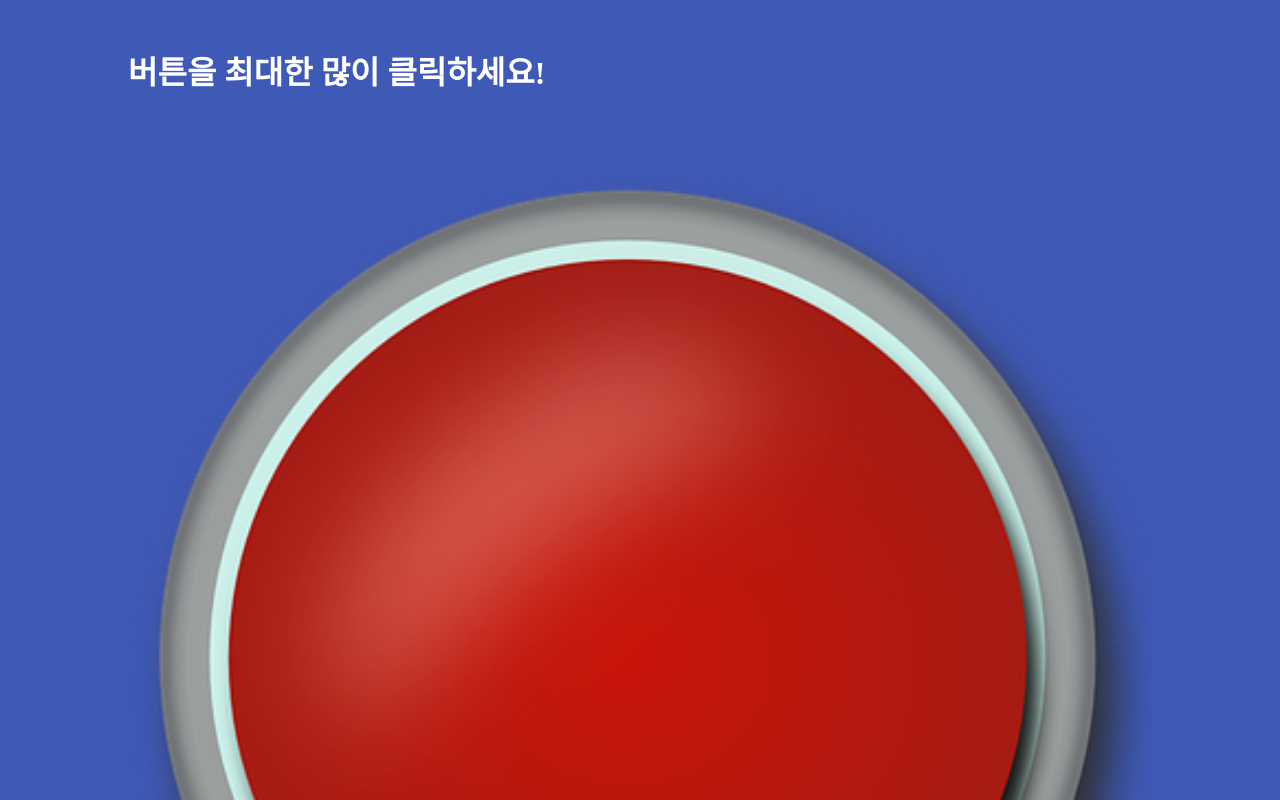
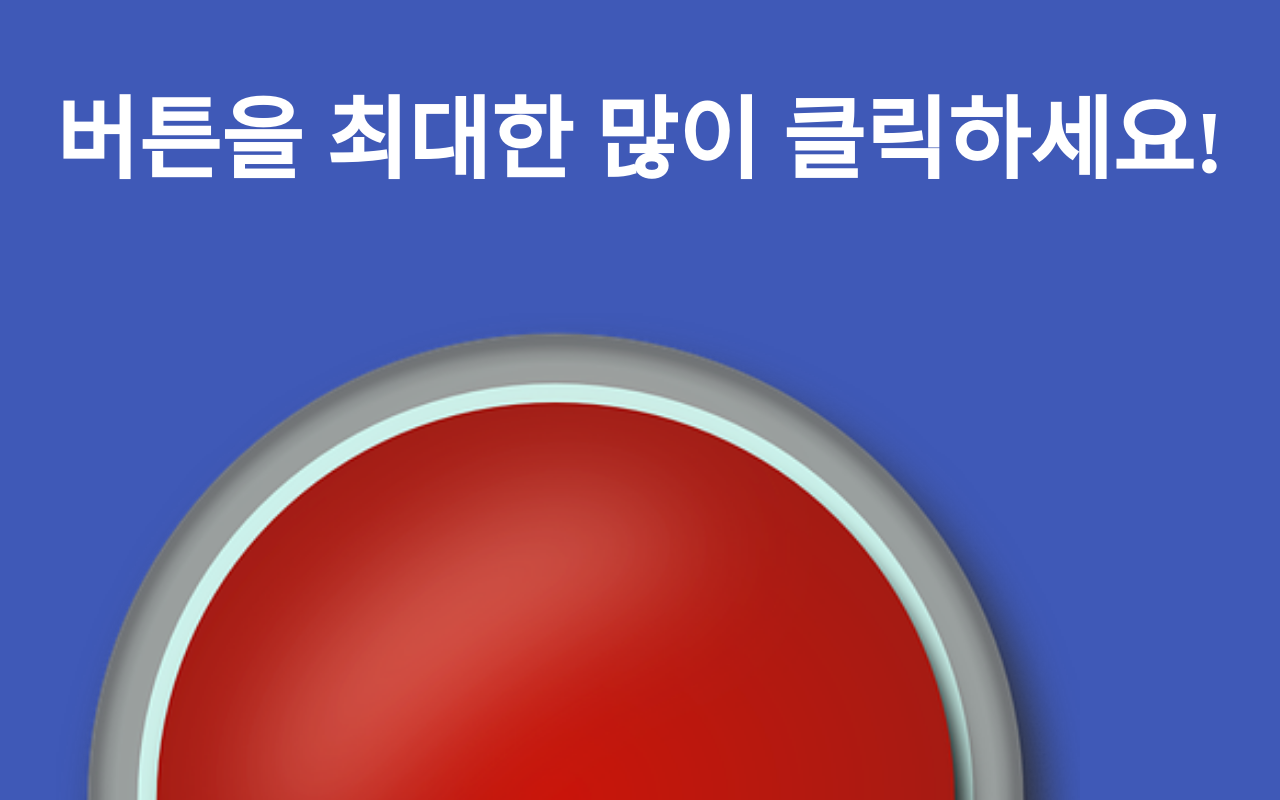
Before and after one commit to poqop721/namanmutest, a plain HTML site: page button.html in a window 1280 px wide. Shown: the top 800 px of the page. Drawn offline with Linux system fonts and the light colour scheme.

Commit message:
countdown 추가

```diff
--- a/button.html
+++ b/button.html
@@ -5,11 +5,13 @@
     <meta name="viewport" content="width=device-width, initial-scale=1.0">
     <title>클릭클릭!</title>
 </head>
-<body><br>
+<body>
+<div>
 <h1>버튼을 최대한 많이 클릭하세요!</h1>
 <button ontouchstart="changeImage()" ontouchend="changeImageBack()">
     <img id="button-image" src="button-unpressed.png" alt="버튼 이미지">
 </button>
+</div>
 
 <!-- CSS 스타일 -->
 <style>
@@ -20,9 +22,11 @@
         justify-content: center;
         background-color: rgb(63, 89, 183);
         color: white;
+        overflow-y: hidden;
+        overflow-x: hidden;
     }
     h1{
-        width: 80vw;
+        font-size: 7vw;
     }
     button {
         border: none;
@@ -32,8 +36,23 @@
     }
     #button-image{
         width: 80vw;
+        z-index: 1;
     }
-
+    #countdown {
+        font-size: 10vw;
+        text-align: center;
+        z-index: 4;
+        display: flex;
+        align-items: center;
+        justify-content: center;
+        position: absolute;
+        top: 50%;
+        left: 50%;
+        transform: translate(-50%, -50%);
+    }
+    .blur {
+        filter: blur(5px);
+    }
 </style>
 
 <!-- 자바스크립트 -->
@@ -44,6 +63,29 @@
     function changeImageBack() {
         document.getElementById("button-image").src = "button-unpressed.png";
     }
+
+    // 카운트다운 함수
+    function countdown() {
+        var count = 3;
+        var countdownElement = document.createElement("h2");
+        countdownElement.id = "countdown";
+        document.body.appendChild(countdownElement);
+        var countdownInterval = setInterval(function() {
+            countdownElement.innerHTML = count;
+            count--;
+            if (count < 0) {
+                clearInterval(countdownInterval);
+                document.body.removeChild(countdownElement);
+                document.querySelector("div").classList.remove("blur");
+            }
+        }, 1000);
+        document.querySelector("div").classList.add("blur");
+    }
+
+    // 로딩 시 카운트다운 시작
+    window.onload = function() {
+        countdown();
+    }
 </script>
 
 </body>
```
